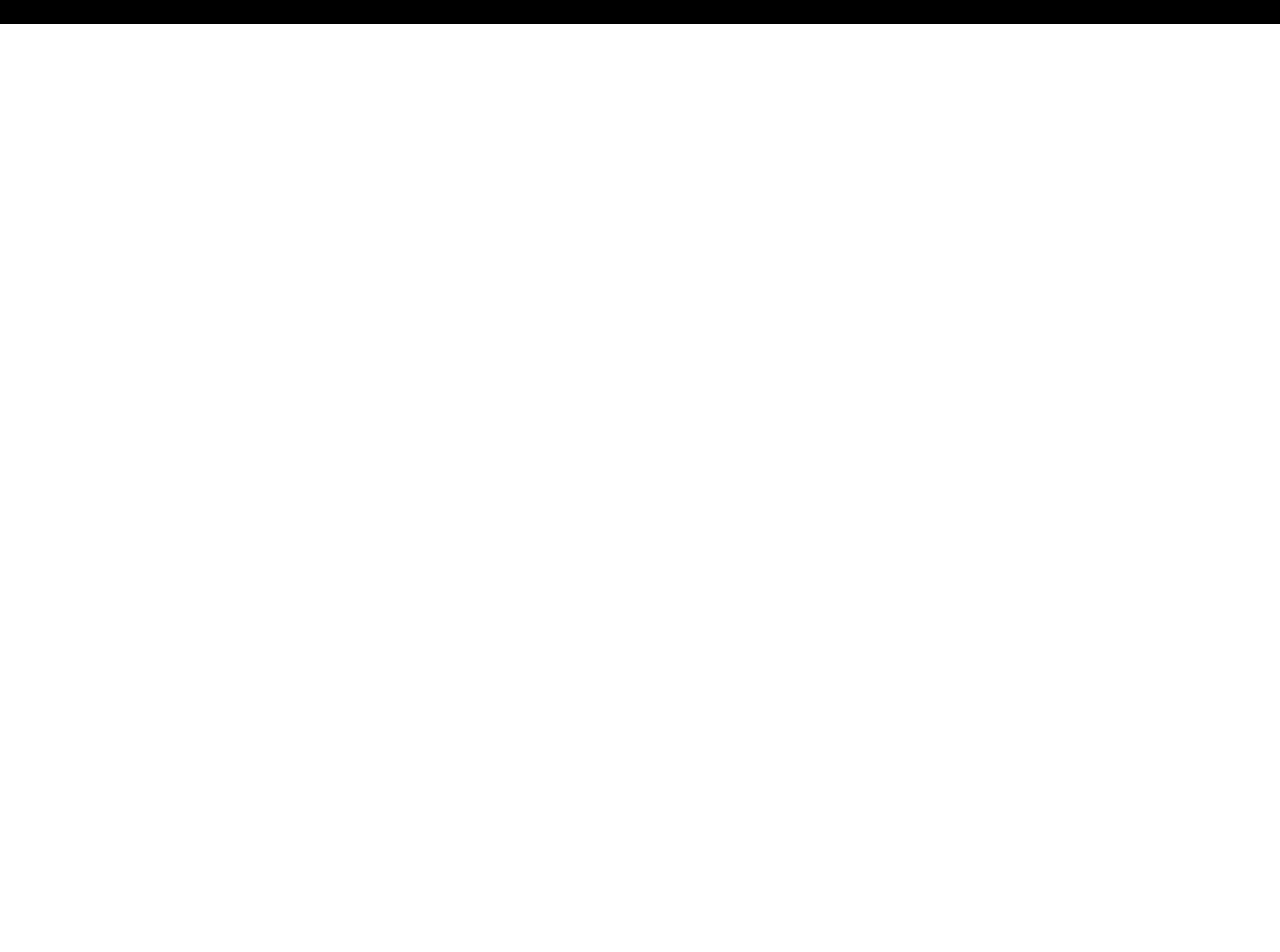
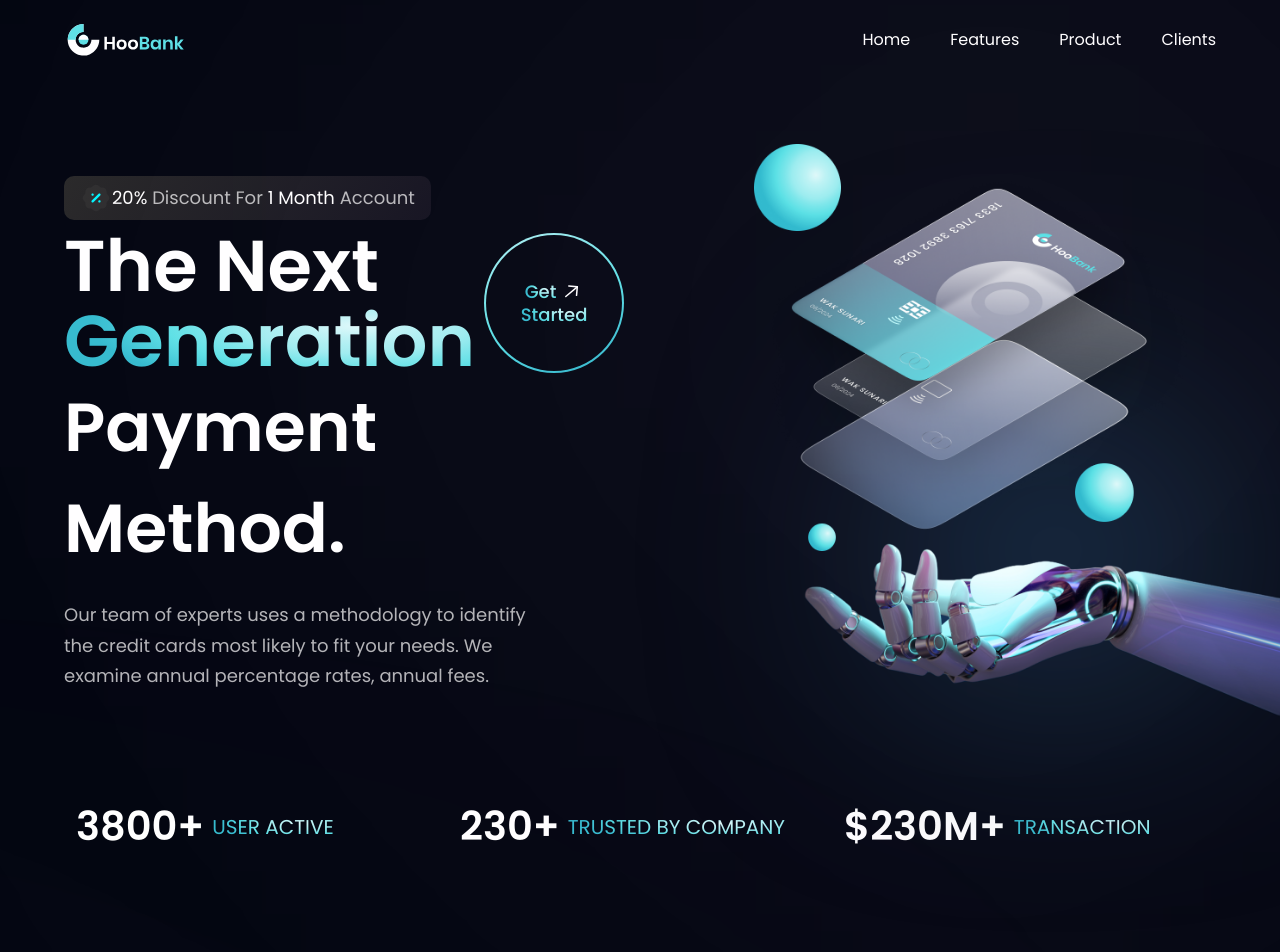
Before and after one commit to mohit-2003/Bank-Landing-Page, a React (Vite) app: page / in a window 1280 px wide. Shown: the top 952 px of the page. Before the commit the page ends 800 px from the top, so only its background shows below. Built offline with nearby package versions, Linux system fonts and the light colour scheme.

Commit message:
Add all components

```diff
--- a/src/App.jsx
+++ b/src/App.jsx
@@ -1,5 +1,41 @@
+import Billing from "./components/Billing";
+import Business from "./components/Business";
+import CTA from "./components/CTA";
+import CardDeal from "./components/CardDeal";
+import Clients from "./components/Clients";
+import Footer from "./components/Footer";
+import Hero from "./components/Hero";
+import Navbar from "./components/Navbar";
+import { Stats } from "./components/Stats";
+import Testimonials from "./components/Testimonials";
+import styles from "./style";
 const App = () => {
-  return <div className="bg-black">App</div>;
+  return (
+    <div className="bg-primary w-full overflow-hidden">
+      <div className={`${styles.paddingX} ${styles.flexCenter}`}>
+        <div className={`${styles.boxWidth}`}>
+          <Navbar />
+        </div>
+      </div>
+      <div className={`${styles.flexStart} bg-primary`}>
+        <div className={`${styles.boxWidth}`}>
+          <Hero />
+        </div>
+      </div>
+      <div className={`${styles.flexStart} ${styles.paddingX} bg-primary`}>
+        <div className={`${styles.boxWidth}`}>
+          <Stats />
+          <Business />
+          <Billing />
+          <CardDeal />
+          <Testimonials />
+          <Clients />
+          <CTA />
+          <Footer />
+        </div>
+      </div>
+    </div>
+  );
 };
 
 export default App;
```
